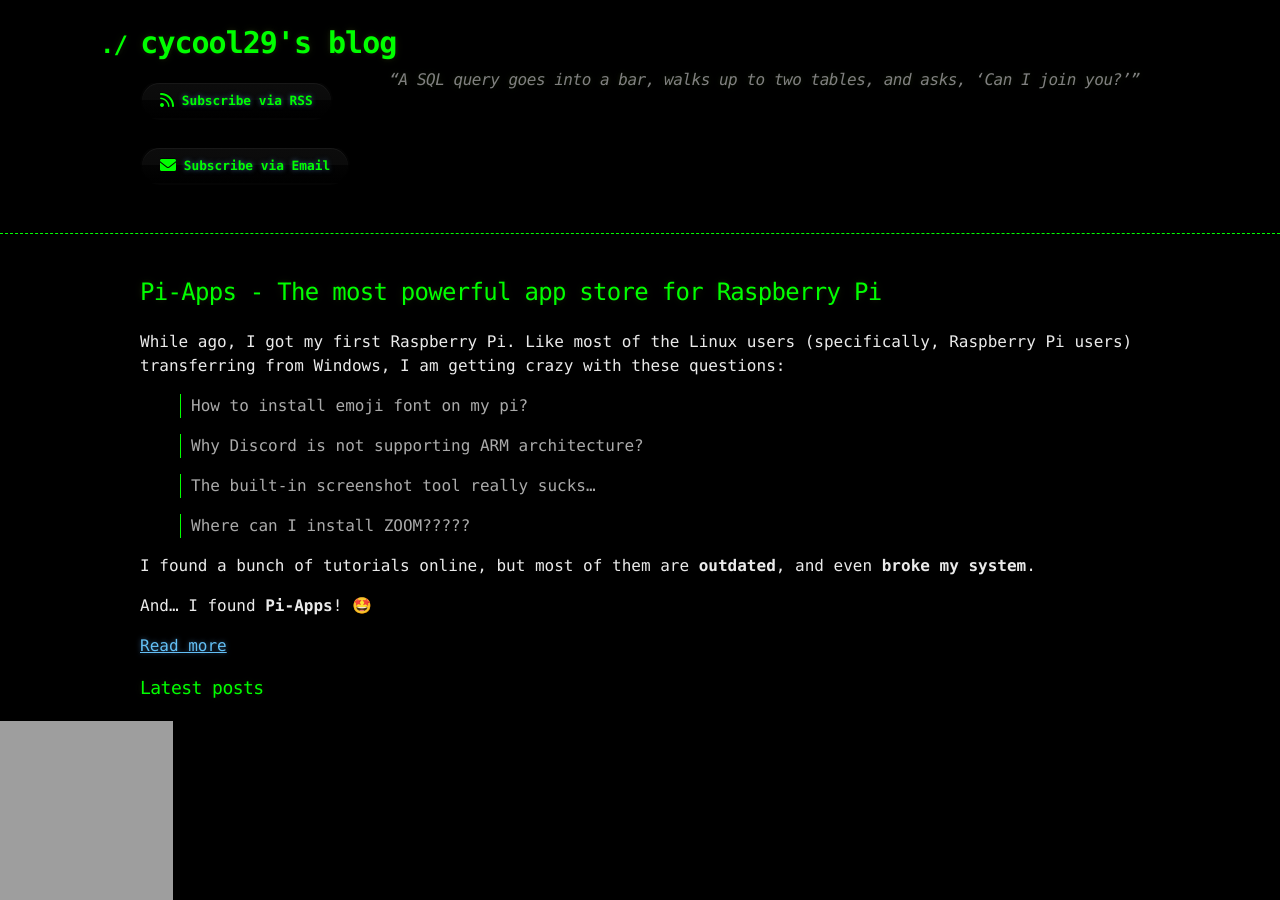
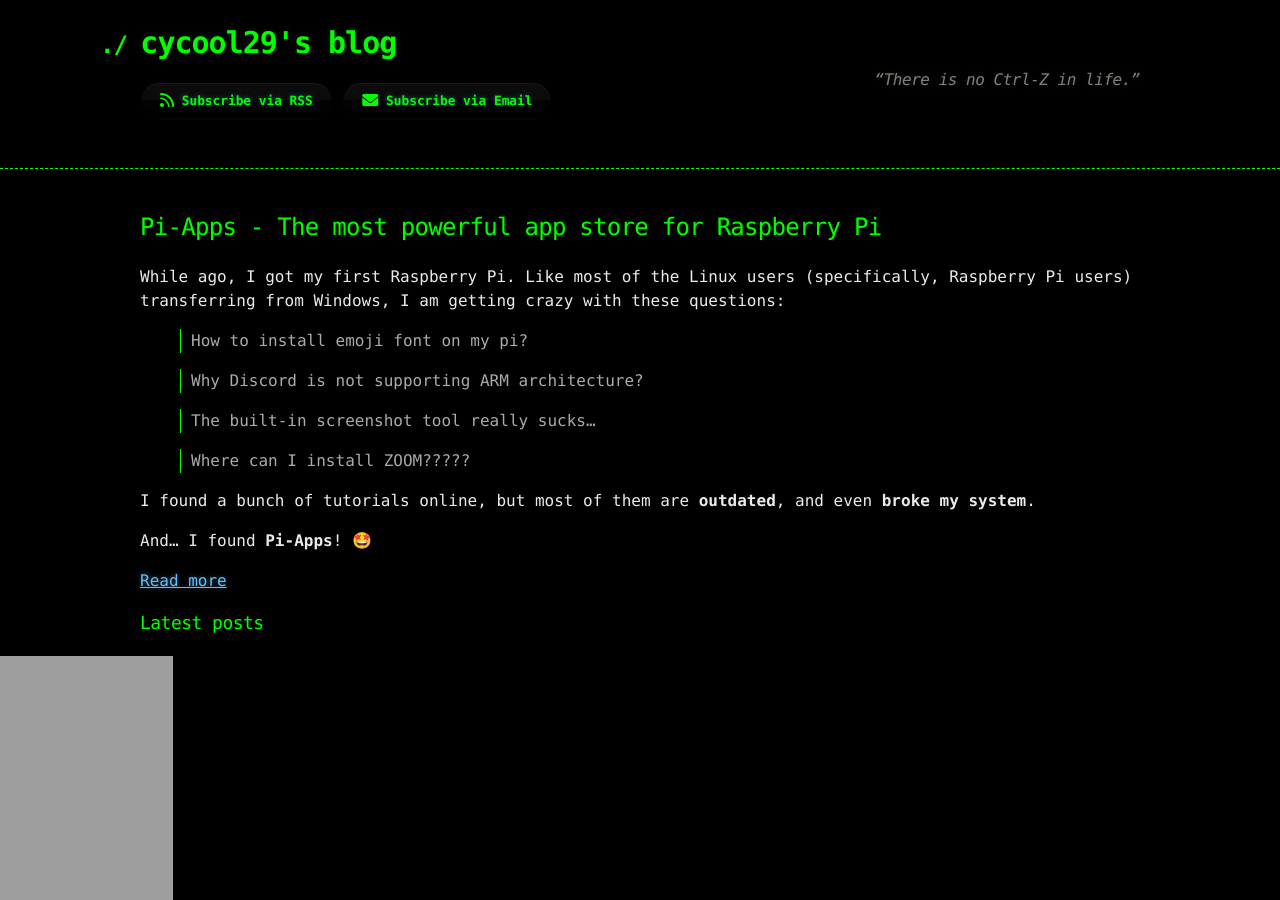
Before and after one commit to cycool29/cycool29.github.io, a Jekyll site: the page built from index.md, in a window 1280 px wide and 900 px high. Built offline with Jekyll 4.4.1, drawn with Linux system fonts in a browser that asks for light colours; a style sheet for code colours, icons or effects is not loaded.

Commit message:
Update quotes

```diff
--- a/_config.yml
+++ b/_config.yml
@@ -1,6 +1,6 @@
 title: cycool29's blog
 comments: Comments
-description: "“A SQL query goes into a bar, walks up to two tables, and asks, ‘Can I join you?’” "
+description: "“There is no Ctrl-Z in life.” "
 remote_theme: jekyll-theme-hacker
 author: cycool29
 github:
```
